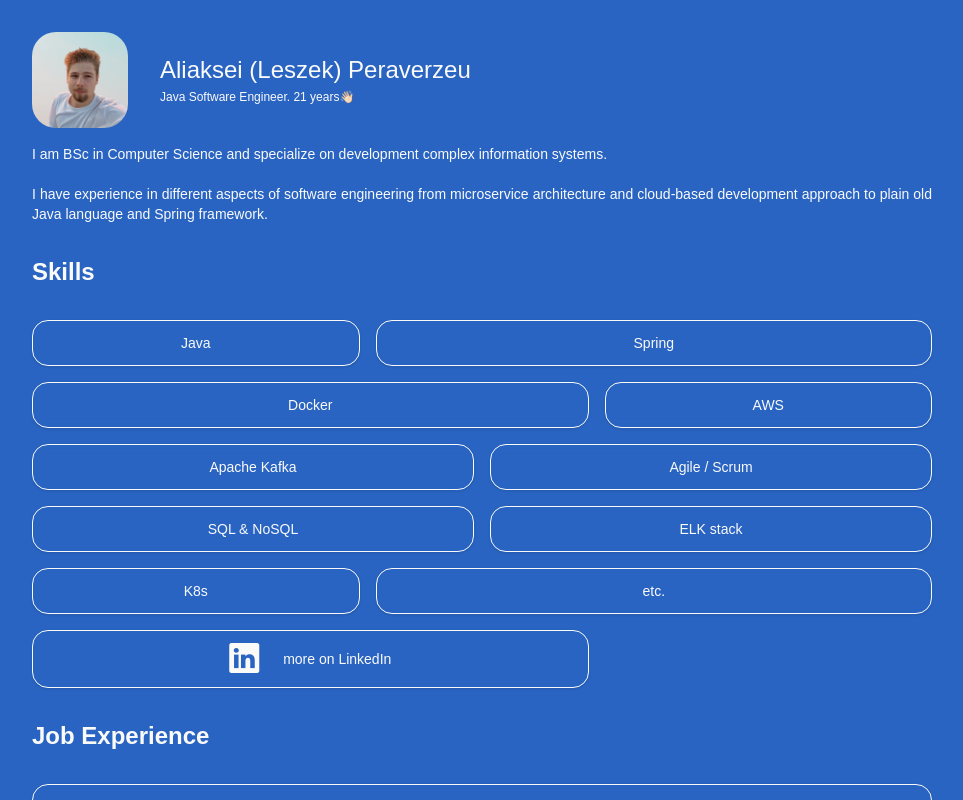
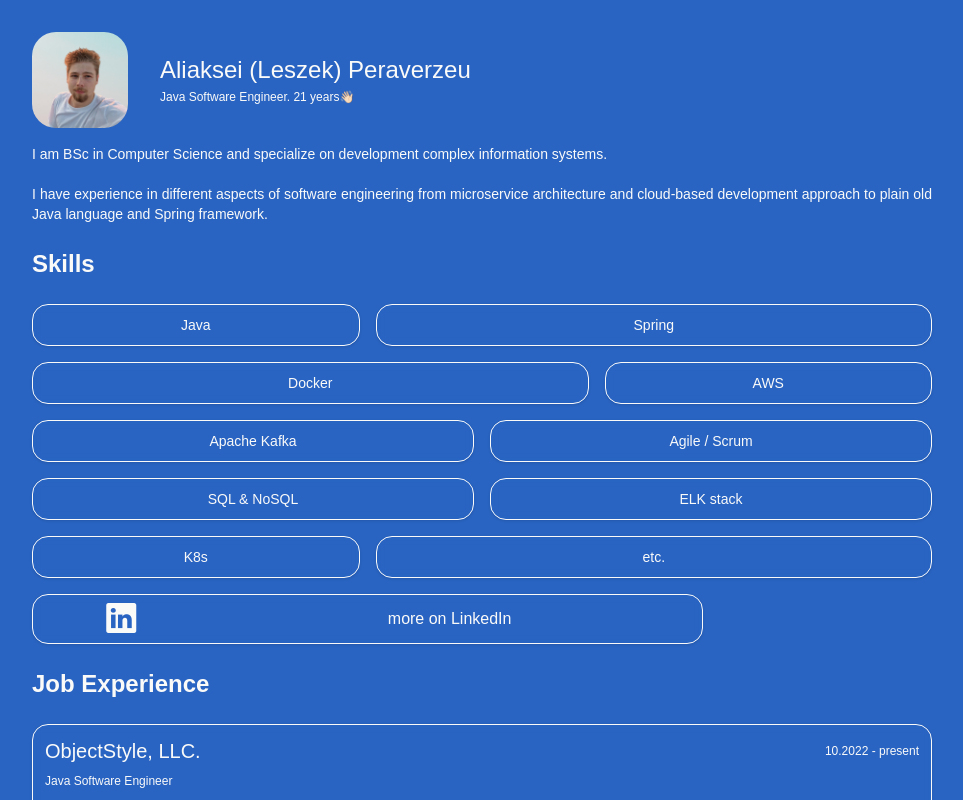
Before and after one commit to aperaverzeu/aperaverzeu.github.io, a React (Vite) app: page / in a window 1280 px wide. Shown: the top 800 px of the page, without its empty margins (158-1121 px from the left). Built offline with nearby package versions, Linux system fonts and the light colour scheme.

Commit message:
fix skills grid

```diff
--- a/src/components/Skills.tsx
+++ b/src/components/Skills.tsx
@@ -13,9 +13,9 @@ export default function Skills() {
                 <p className="skill col-span-4">ELK stack</p>
                 <p className="skill col-span-3">K8s</p>
                 <p className="skill col-span-5">etc.</p>
-                <p className="skill-link col-span-5 flex flex-row justify-center items-center space-x-6">
-                    <i className="bi bi-linkedin text-3xl"/>
-                    <p className="align-middle">more on LinkedIn</p>
+                <p className="skill-link col-span-6 flex flex-row justify-center items-center">
+                    <i className="bi bi-linkedin text-3xl text-center w-1/4"/>
+                    <p className="text-base text-center w-3/4">more on LinkedIn</p>
                 </p>
             </div>
         </div>
--- a/src/index.css
+++ b/src/index.css
@@ -9,11 +9,11 @@ body {
 }
 
 .skill {
-    @apply p-3 text-center rounded-2xl border border-stone-50 shadow backdrop-blur-sm font-medium;
+    @apply p-2.5 text-center rounded-2xl border border-stone-50 lg:hover:bg-stone-50 lg:hover:text-[#2964C2] shadow backdrop-blur-sm font-medium;
 }
 
 .skill-link {
-    @apply p-2.5 text-center rounded-2xl border border-stone-50 shadow backdrop-blur-sm font-medium;
+    @apply p-1.5 text-center rounded-2xl border border-stone-50 shadow backdrop-blur-sm font-medium;
 }
 
 .job {
@@ -21,5 +21,5 @@ body {
 }
 
 .heading {
-    @apply text-2xl font-semibold my-8;
+    @apply text-2xl font-semibold my-6;
 }
```
